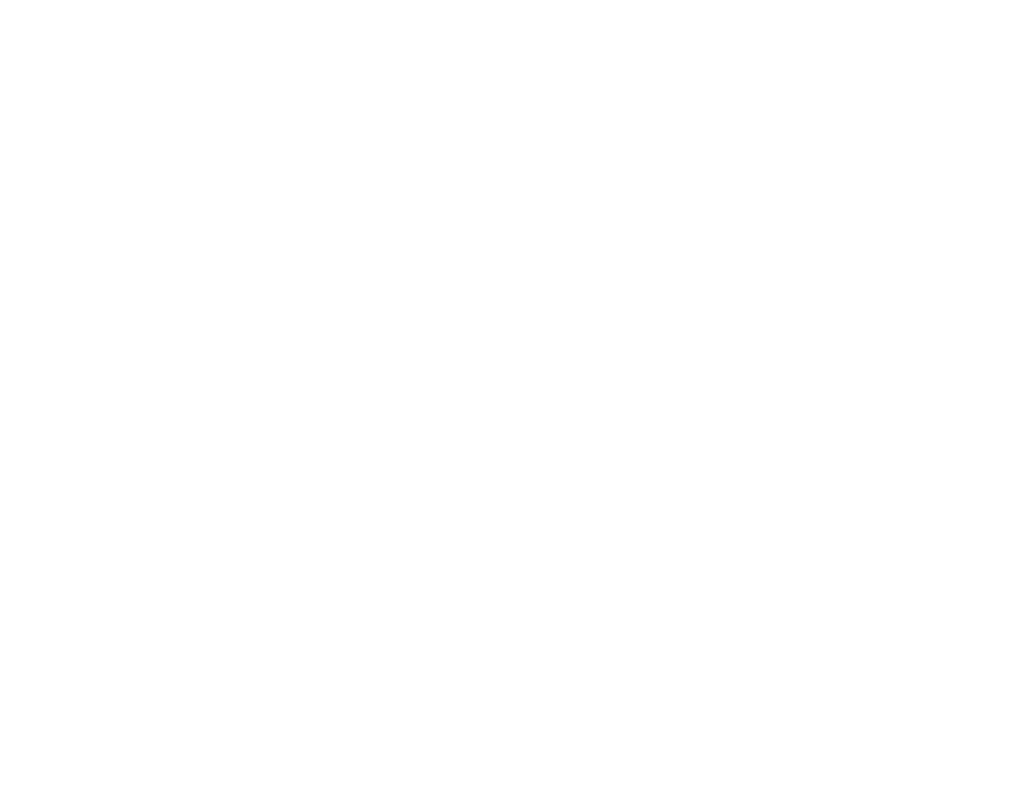
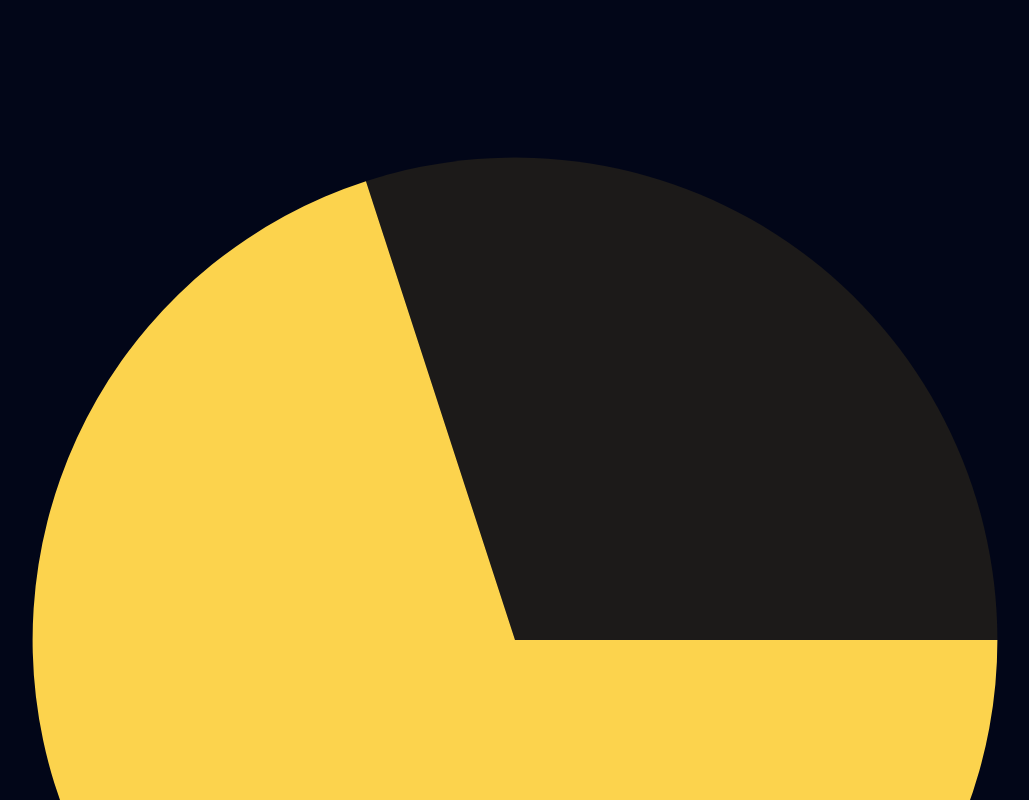
Before and after one commit to Gleb932/clean-energy-frontend, a React (Vite) app: page / in a window 1280 px wide. Shown: the top 800 px of the page, without its empty margins (125-1154 px from the left). Built offline with nearby package versions, Linux system fonts and the light colour scheme.

Commit message:
Add basic energy pie chart

```diff
--- a/index.html
+++ b/index.html
@@ -6,7 +6,7 @@
     <meta name="viewport" content="width=device-width, initial-scale=1.0" />
     <title>clean-energy-frontend</title>
   </head>
-  <body>
+  <body class="dark">
     <div id="root"></div>
     <script type="module" src="/src/main.tsx"></script>
   </body>
--- a/src/App.tsx
+++ b/src/App.tsx
@@ -1,10 +1,11 @@
 import './App.css'
+import EnergyPieChart from './components/ui/EnergyPieChart'
 
 function App() {
   return (
-    <>
-
-    </>
+    <div color='var(--color-background)'>
+      <EnergyPieChart energyMix = {{mix: [{fuel: 'gas', percentage: 30}, {fuel: 'solar', percentage: 70}], cleanEnergy: 70}}></EnergyPieChart>
+    </div>
   )
 }
 
--- /dev/null
+++ b/src/components/ui/EnergyPieChart.tsx
@@ -0,0 +1,31 @@
+import { Cell, Pie, PieChart } from "recharts";
+import { ChartContainer, ChartTooltip, ChartTooltipContent, type ChartConfig } from "@/components/ui/chart"
+
+export type EnergyMixEntry = { fuel: string; percentage: number; color?: string }
+
+const chartConfig = {
+  gas: { label: 'Gas', color: 'var(--gas)' },
+  coal: { label: 'Coal', color: 'var(--coal)' },
+  biomass: { label: 'Biomass', color: 'var(--biomass)' },
+  nuclear: { label: 'Nuclear', color: 'var(--nuclear)' },
+  hydro: { label: 'Hydro', color: 'var(--hydro)' },
+  imports: { label: 'Imports', color: 'var(--imports)' },
+  other: { label: 'Other', color: 'var(--other)' },
+  wind: { label: 'Wind', color: 'var(--wind)' },
+  solar: { label: 'Solar', color: 'var(--solar)' },
+} satisfies ChartConfig;
+
+export default function EnergyPieChart({energyMix}: { energyMix: {mix:EnergyMixEntry[], cleanEnergy: number} }) {
+    return (
+        <ChartContainer config={chartConfig} className="min-h-[100px] w-full aspect-square">
+            <PieChart>
+                <ChartTooltip content={<ChartTooltipContent />} />
+                <Pie data={energyMix.mix} dataKey="percentage" nameKey="fuel">
+                    {energyMix.mix.map((entry) => (
+                        <Cell key={entry.fuel} fill={chartConfig[entry.fuel as keyof typeof chartConfig]?.color ?? '#888'} />
+                    ))}
+                </Pie>
+            </PieChart>
+        </ChartContainer>
+    );
+}
--- a/src/index.css
+++ b/src/index.css
@@ -77,6 +77,15 @@
   --sidebar-accent-foreground: oklch(0.208 0.042 265.755);
   --sidebar-border: oklch(0.929 0.013 255.508);
   --sidebar-ring: oklch(0.704 0.04 256.788);
+  --gas: #292524;
+  --coal: #0c0a09;
+  --biomass: #166534;
+  --nuclear: #059669;
+  --hydro: #0891b2;
+  --imports: #ef4444;
+  --other: #a855f7;
+  --wind: #cffafe;
+  --solar: #fde047;
 }
 
 .dark {
@@ -111,6 +120,15 @@
   --sidebar-accent-foreground: oklch(0.984 0.003 247.858);
   --sidebar-border: oklch(1 0 0 / 10%);
   --sidebar-ring: oklch(0.551 0.027 264.364);
+  --gas: #1c1a19;
+  --coal: #040303;
+  --biomass: #14532d;
+  --nuclear: #047857;
+  --hydro: #0369a1;
+  --imports: #dc2626;
+  --other: #7e22ce;
+  --wind: #bae6fd;
+  --solar: #fcd34d;
 }
 
 @layer base {
```
